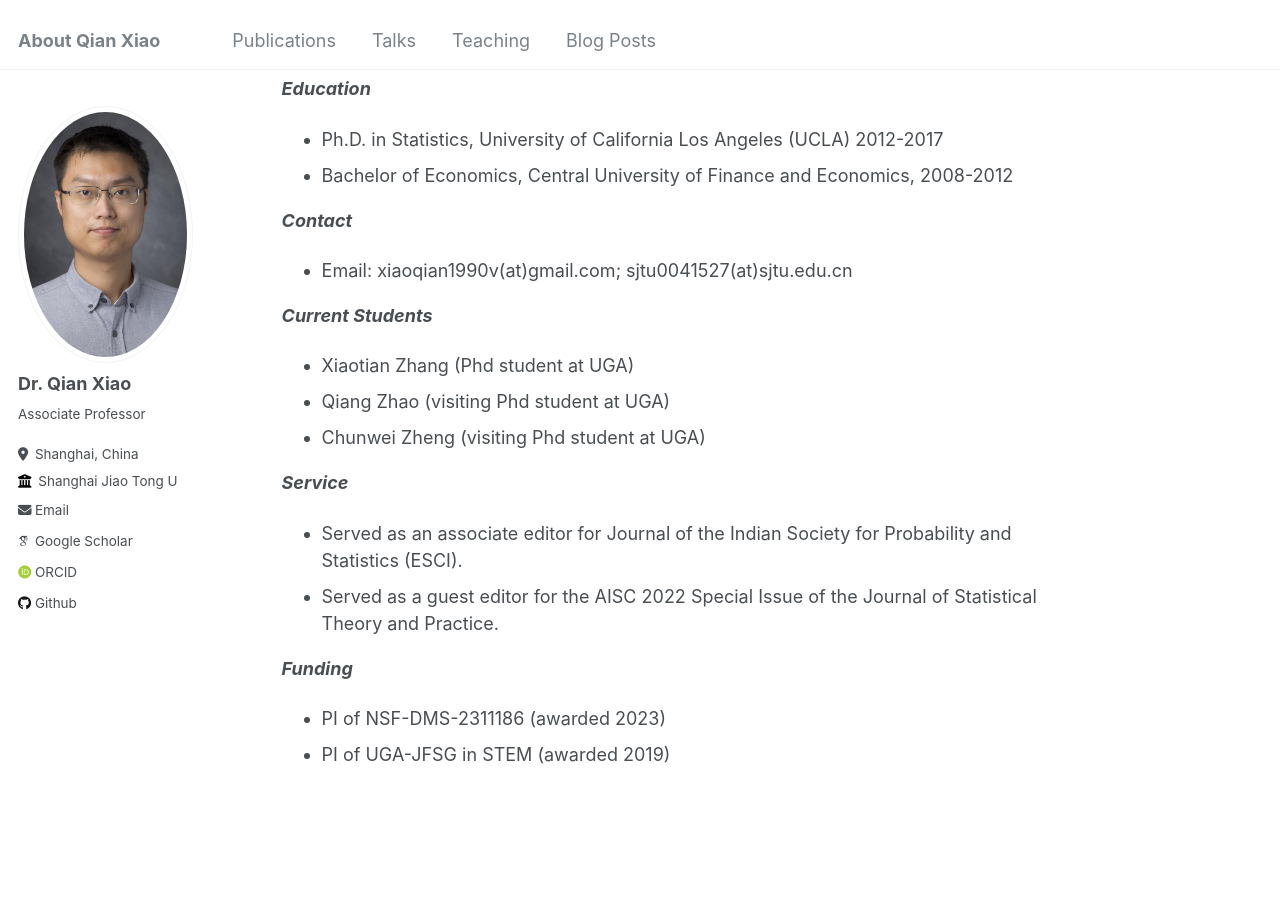
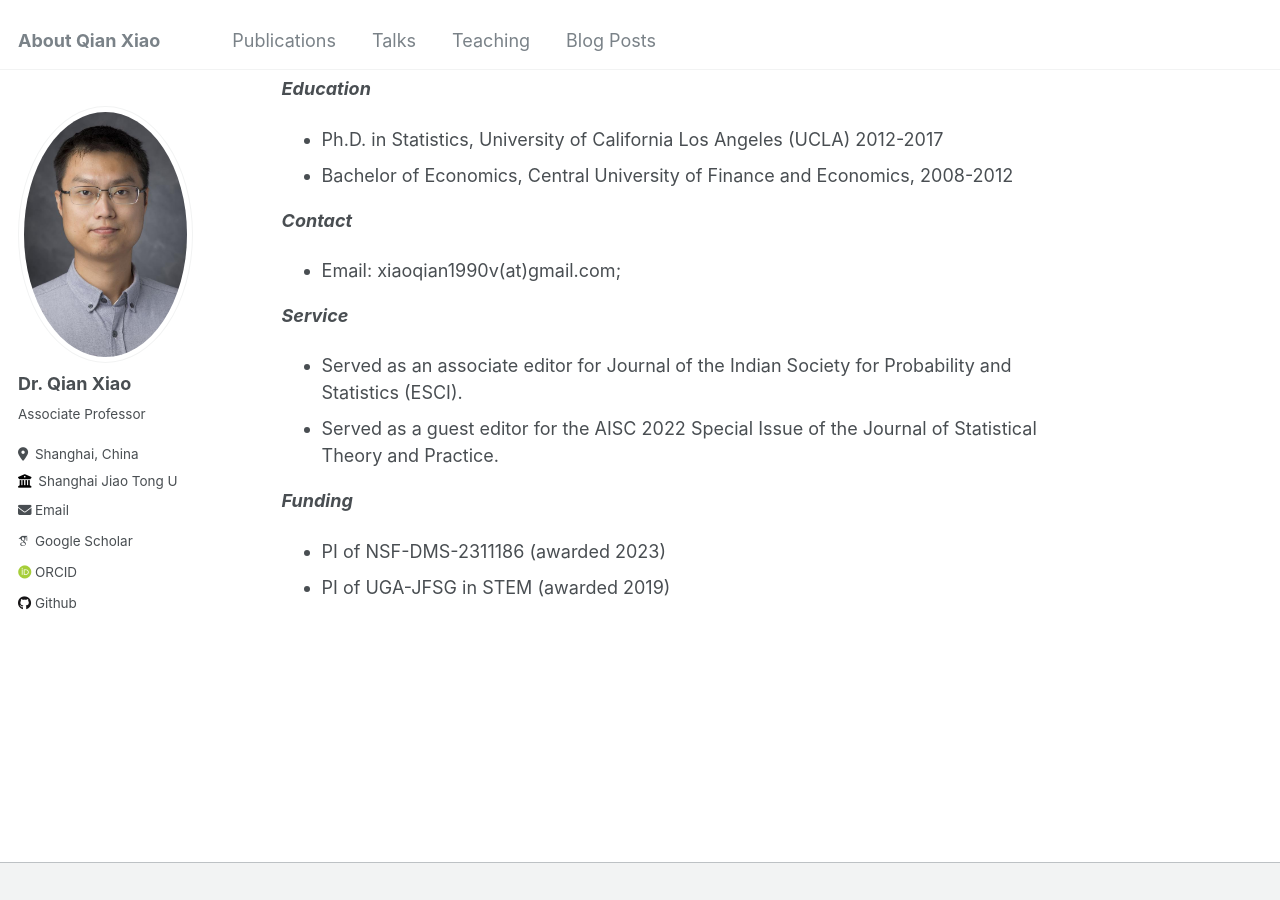
Before and after one commit to QXlab/QXlab.github.io, a Jekyll site: the page built from _pages/about.md, in a window 1280 px wide and 900 px high, scrolled down 784 px. Built offline with Jekyll 4.4.1, drawn with Linux system fonts in a browser that asks for light colours; some web fonts are replaced.

Commit message:
Update about.md

```diff
--- a/_pages/about.md
+++ b/_pages/about.md
@@ -28,12 +28,7 @@ My team welcome all students with interests. I am willing to discuss opportuniti
 * Bachelor of Economics, Central University of Finance and Economics, 2008-2012
 
 ***Contact***
-* Email: xiaoqian1990v(at)gmail.com; sjtu0041527(at)sjtu.edu.cn
-
-***Current Students***
-* Xiaotian Zhang (Phd student at UGA)
-* Qiang Zhao (visiting Phd student at UGA)
-* Chunwei Zheng (visiting Phd student at UGA)
+* Email: xiaoqian1990v(at)gmail.com;
 
 ***Service***
 * Served as an associate editor for Journal of the Indian Society for Probability and Statistics (ESCI).
```
